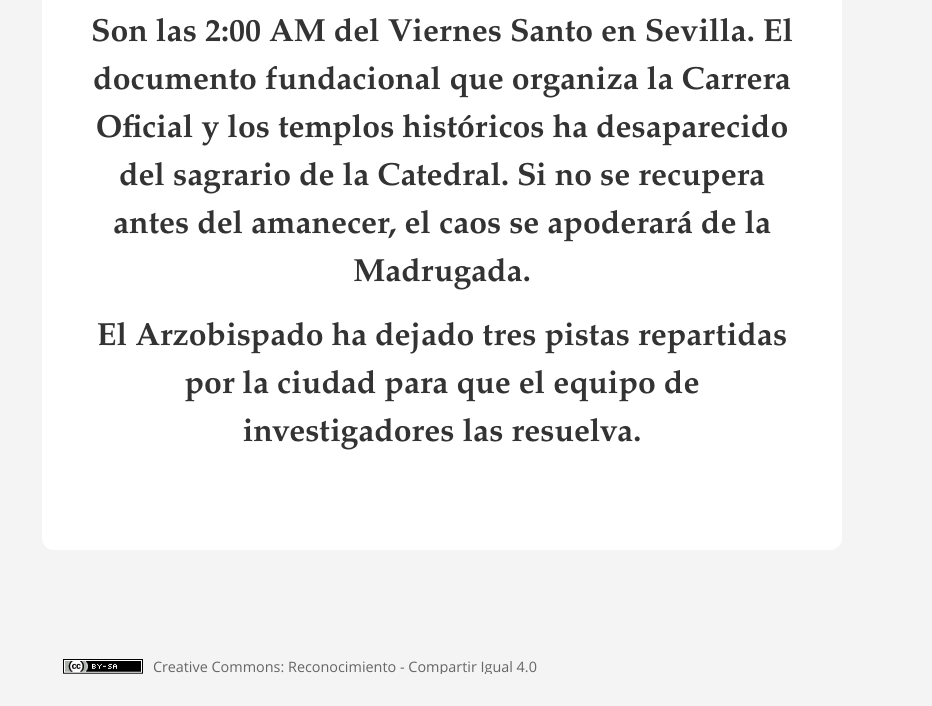
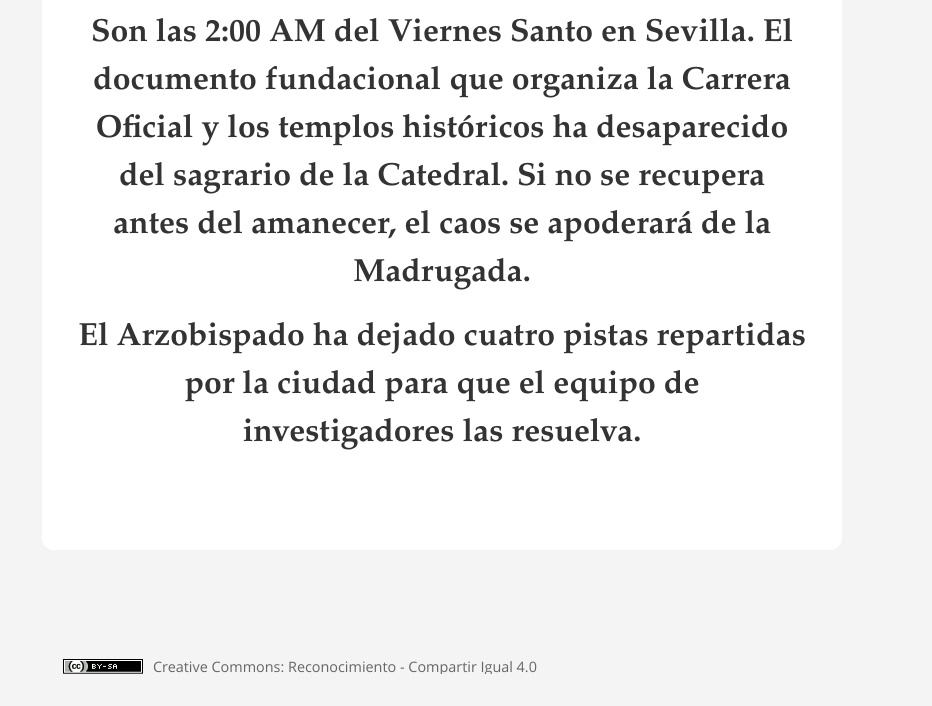
Before and after one commit to EliiFlipz/semanasanta_sevilla, a plain HTML site: page index.html in a window 1280 px wide. Shown: the part 896-1602 px from the top of the page, without its empty margins (348-1280 px from the left). Drawn offline with Linux system fonts and the light colour scheme.

Commit message:
Update number of clues in the text

```diff
--- a/index.html
+++ b/index.html
@@ -53,7 +53,7 @@
 <div id="idevice-1790897938046-b103wf2pg" class="idevice_node text" data-idevice-path="idevices/text/" data-idevice-type="text" data-idevice-component-type="json" data-idevice-json-data="{&quot;ideviceId&quot;:&quot;idevice-1790897938046-b103wf2pg&quot;}">
 <div class="exe-text-template">
     <p style="text-align: center;"><audio style="display: none;" width="300" height="40" controls="controls" src="content/resources/freesound_community-church-clock-strikes-7-74800.mp3" autoplay="autoplay"></audio><img src="https://thumb.wikimedia.org/wikipedia/commons/thumb/d/df/Plaza_Virgen_de_los_Reyes%2C_Seville%2C_Spain_-_Sep_2009.jpg/1280px-Plaza_Virgen_de_los_Reyes%2C_Seville%2C_Spain_-_Sep_2009.jpg?utm_source=es.wikipedia.org&amp;utm_campaign=imageinfo&amp;utm_content=thumbnail" width="816" height="583" alt="" style="display: block; margin-left: auto; margin-right: auto;" /><br /><br /><span style="font-family: 'book antiqua', palatino, serif;"><strong><span style="font-size: 24pt;">Son las 2:00 AM del Viernes Santo en Sevilla. El documento fundacional que organiza la Carrera Oficial y los templos históricos ha desaparecido del sagrario de la Catedral. Si no se recupera antes del amanecer, el caos se apoderará de la Madrugada. </span></strong></span></p>
-<p style="text-align: center;"><span style="font-family: 'book antiqua', palatino, serif;"><strong><span style="font-size: 24pt;">El Arzobispado ha dejado tres pistas repartidas por la ciudad para que el equipo de investigadores las resuelva.</span></strong></span></p>
+<p style="text-align: center;"><span style="font-family: 'book antiqua', palatino, serif;"><strong><span style="font-size: 24pt;">El Arzobispado ha dejado cuatro pistas repartidas por la ciudad para que el equipo de investigadores las resuelva.</span></strong></span></p>
 <p><br /></p>
 </div>
 </div>
```
